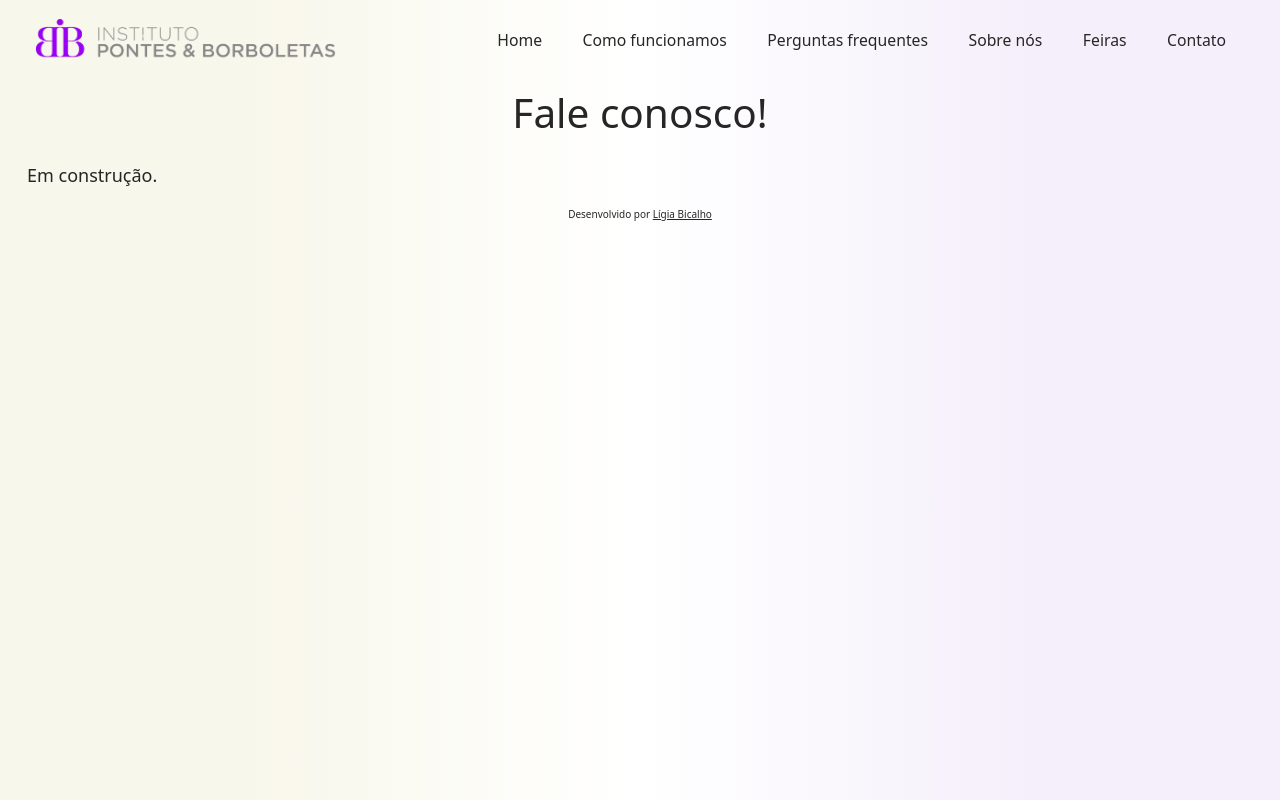
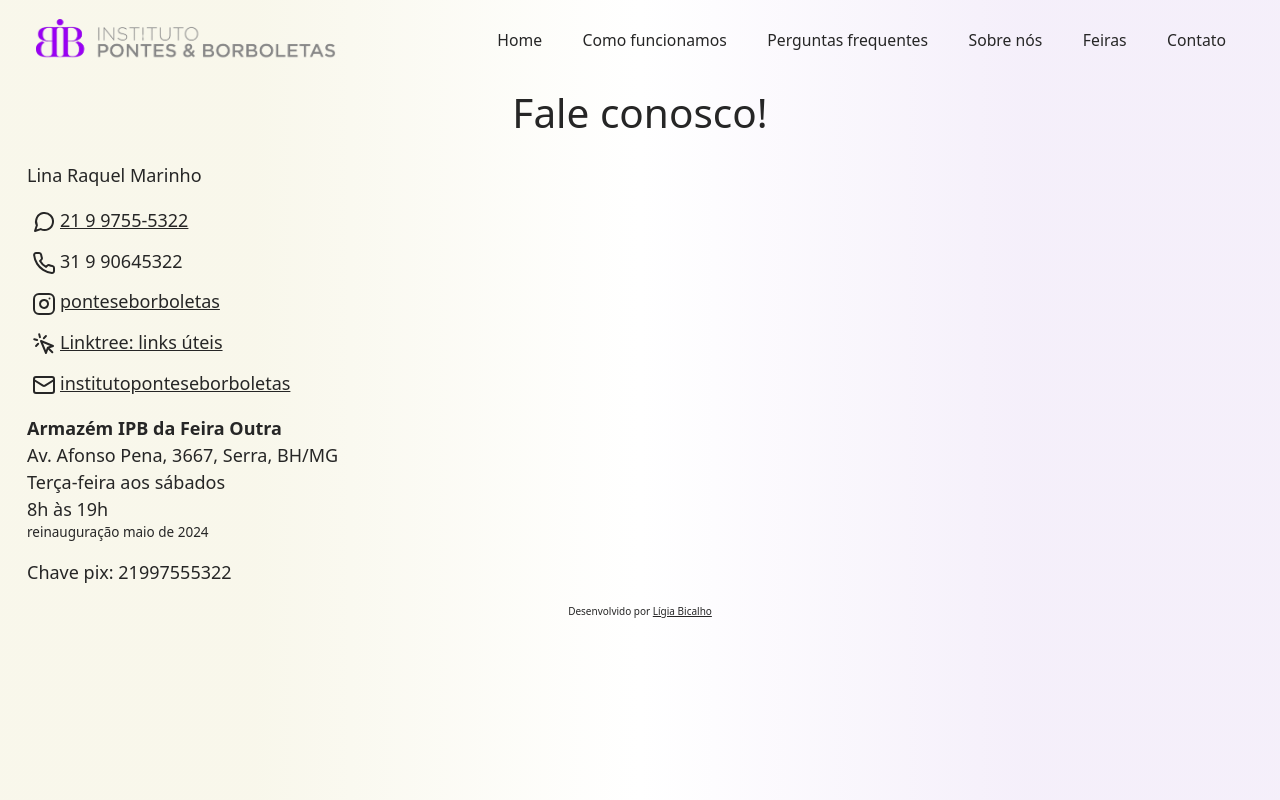
Before and after one commit to ligiabicalho/pontes-e-borboletas, a Next.js app: page /contact in a window 1280 px wide. Built offline with nearby package versions, Linux system fonts and the light colour scheme; a web font is replaced by a local one.

Commit message:
feat: Add contact infos and storage details to Contact page

```diff
--- a/src/pages/contact.tsx
+++ b/src/pages/contact.tsx
@@ -1,13 +1,100 @@
 import * as React from "react";
+import {
+  creator,
+  whatsapp,
+  instagram,
+  linktree,
+  phone,
+  email,
+  storage,
+  pix,
+} from "../db/contacts.json";
+import Link from "next/link";
+import {
+  Instagram,
+  Mail,
+  MessageCircle,
+  MousePointerClick,
+  Phone,
+} from "lucide-react";
 
 export default function Contact() {
+  interface Storage {
+    name: string;
+    address: string;
+    frequency: string;
+    openingHours: string;
+    obs: string;
+    [key: string]: string; // This is the index signature
+  }
+
+  const storageFair: Storage = { ...storage };
+
   return (
     <section className="h-fit flex flex-col pt-20 px-6">
       <h2 className="font-primary text-2xl lg:text-4xl text-center mb-6">
         Fale conosco!
       </h2>
-
-      <p>Em construção.</p>
+      <h3 className="font-primary mb-4">{creator}</h3>
+      <div className="flex flex-col gap-3 mb-4">
+        <Link
+          href={`${whatsapp.url}`}
+          target="_blank"
+          rel="noopener noreferrer"
+        >
+          <MessageCircle className="inline mx-1" />
+          <span className="underline">{whatsapp.number}</span>
+        </Link>
+        <div>
+          <Phone className="inline mx-1" />
+          <span className="select-all">{phone}</span>
+        </div>
+        <Link
+          href={`${instagram.url}${instagram.user}`}
+          target="_blank"
+          rel="noopener noreferrer"
+        >
+          <Instagram className="inline mx-1" />
+          <span className="underline">{instagram.user}</span>
+        </Link>
+        <Link href={linktree} target="_blank" rel="noopener noreferrer">
+          <MousePointerClick className="inline mx-1" />
+          <span className="underline">Linktree: links úteis</span>
+        </Link>
+        <Link
+          href={`mailto:${email.address}`}
+          target="_blank"
+          rel="noopener noreferrer"
+        >
+          <Mail className="inline mx-1" />
+          <span className="underline" aria-label={email.address}>
+            {email.address.substring(0, email.address.indexOf("@"))}
+          </span>
+        </Link>
+      </div>
+      <div className="flex flex-col mb-4 ">
+        {Object.keys(storageFair).map((key) => (
+          <p
+            key={key}
+            className={`${key === "name" && "font-bold"} ${
+              key === "obs" && "text-xs"
+            } select-all`}
+          >
+            {storageFair[key]}
+          </p>
+        ))}
+      </div>
+      <p>
+        Chave pix: <span className="select-all">{pix.key}</span>
+      </p>
     </section>
   );
 }
+//<AtSign />
+//
+//
+//<MapPin />
+//<Store />
+//<CalendarDays /> <CalendarClock />
+//<Clock />
+//<Phone />
```
